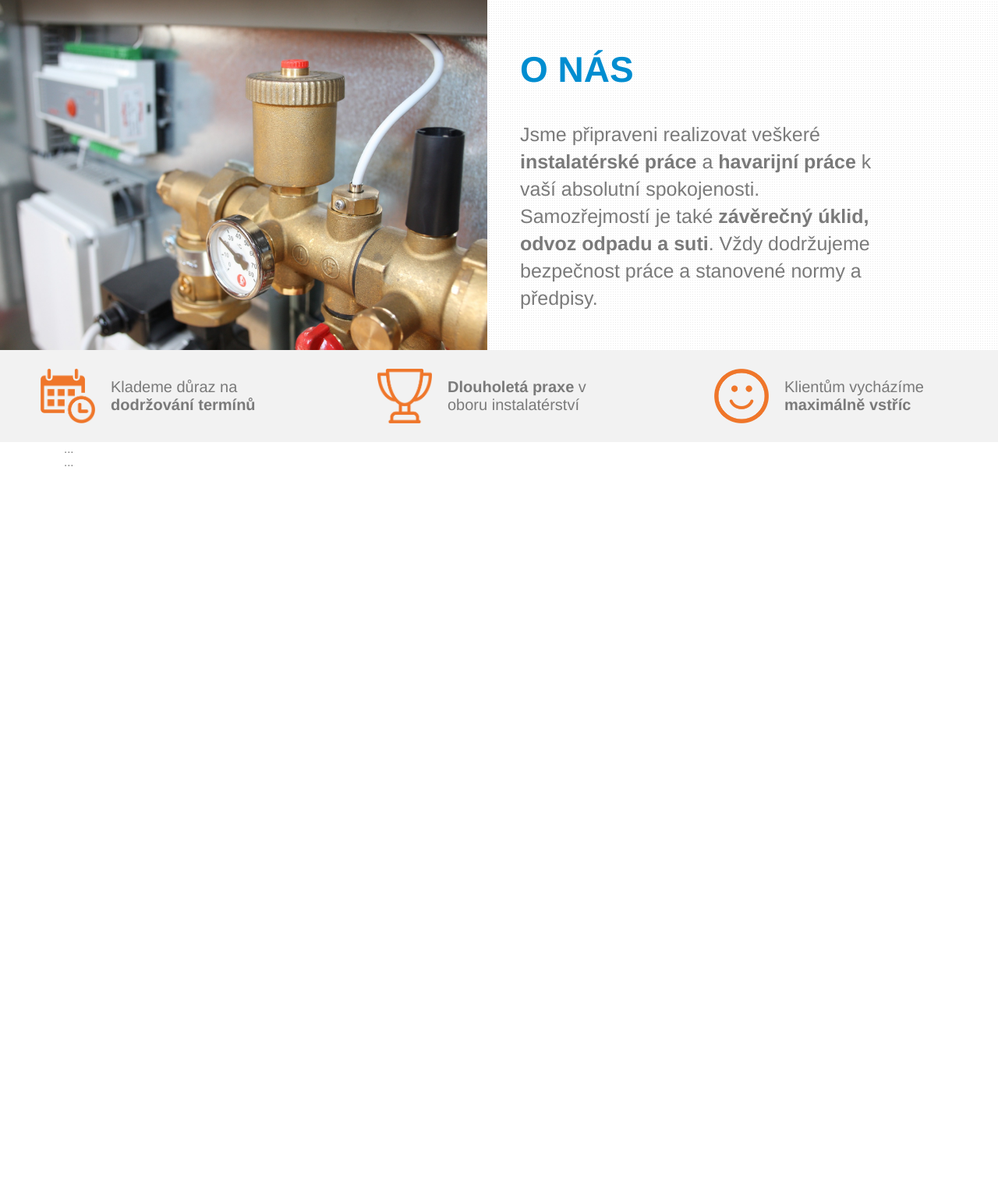
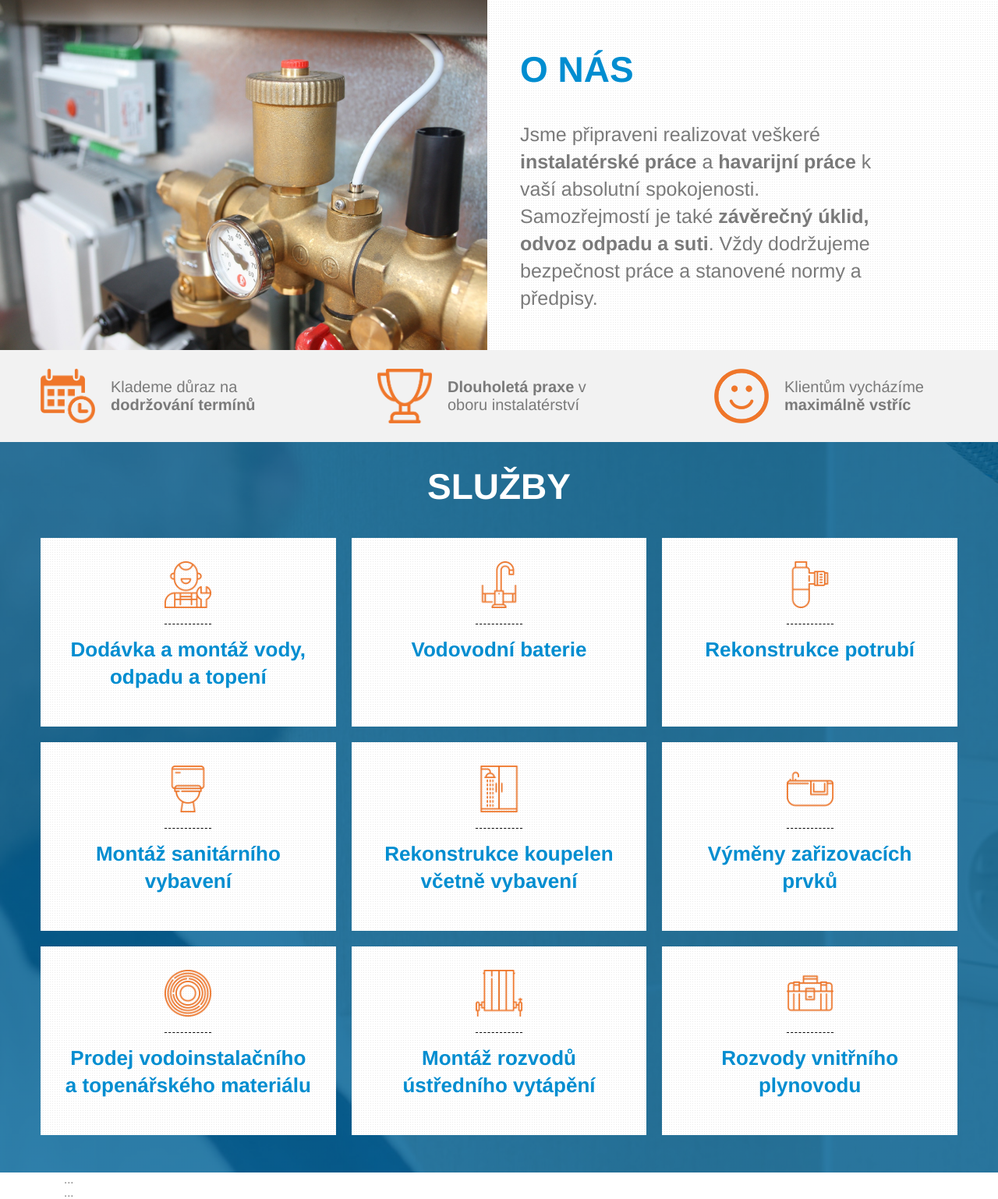
Before and after one commit to Igrok95Ronin/cz-sant-3, a PHP site: page / in a window 1280 px wide. Shown: the part 731-2269 px from the top of the page at 78% size. Before the commit the page ends 1329 px from the top, so only its background shows below. Run offline with PHP 8.4, Linux system fonts and the light colour scheme; some libraries are stand-ins or nearby versions.

Commit message:
finish fifth block

```diff
--- a/assets/css/style.css
+++ b/assets/css/style.css
@@ -160,6 +160,73 @@ body {
   margin: 0;
 }
 
+.fifth-section {
+  background-image: -webkit-gradient(linear, left top, left bottom, from(rgba(0, 101, 155, 0.8)), to(rgba(0, 101, 155, 0.8))), url(../img/hero1.jpg);
+  background-image: linear-gradient(rgba(0, 101, 155, 0.8), rgba(0, 101, 155, 0.8)), url(../img/hero1.jpg);
+  background-attachment: fixed;
+}
+
+.fifth-container {
+  max-width: 1200px;
+  margin: 0 auto;
+}
+
+.fifth-title {
+  color: #1e4691;
+  font-size: clamp(30px, 4vw, 46px);
+  font-weight: 600;
+  padding: 30px 0;
+  text-align: center;
+  color: #fff;
+}
+
+.fifth-box {
+  display: -ms-grid;
+  display: grid;
+  -ms-grid-columns: 1fr 20px 1fr 20px 1fr;
+  grid-template-columns: repeat(3, 1fr);
+  gap: 20px;
+}
+
+.fifth-items {
+  background-image: url(../img/tex-or.png);
+  padding-top: 30px;
+  padding-left: 30px;
+  padding-right: 30px;
+  padding-bottom: 30px;
+  background-color: #ffffff;
+  display: -webkit-box;
+  display: -ms-flexbox;
+  display: flex;
+  -webkit-box-orient: vertical;
+  -webkit-box-direction: normal;
+      -ms-flex-direction: column;
+          flex-direction: column;
+  -webkit-box-align: center;
+      -ms-flex-align: center;
+          align-items: center;
+  text-align: center;
+}
+.fifth-items:hover {
+  -webkit-box-shadow: 2px 2px 5px 2px #212121;
+          box-shadow: 2px 2px 5px 2px #212121;
+  cursor: pointer;
+}
+
+.fifth-items__img {
+  max-width: 60px;
+  padding-bottom: 20px;
+  margin-bottom: 15px;
+  border-bottom: 0.1px dashed black;
+}
+
+.fifth-items__text {
+  color: #008dd0;
+  font-size: 26px;
+  font-weight: 600;
+  line-height: 35px;
+}
+
 @media (max-width: 1200px) {
   .third-description {
     max-width: 100%;
@@ -201,6 +268,12 @@ body {
     margin-bottom: 50px;
   }
 }
+@media (max-width: 800px) {
+  .fifth-box {
+    -ms-grid-columns: 1fr;
+    grid-template-columns: 1fr;
+  }
+}
 @media (max-width: 768px) {
   .third-img {
     min-height: 300px;
@@ -209,6 +282,10 @@ body {
   .fourth-box__name {
     font-size: 19px;
   }
+
+  .fifth-items__text {
+    font-size: 24px;
+  }
 }
 @media (max-width: 576px) {
   .section {
--- a/assets/scss/style.scss
+++ b/assets/scss/style.scss
@@ -128,6 +128,52 @@ body{
     font-size: 20px;
     margin: 0;
 }
+//Fifth section
+.fifth-section {
+    background-image: linear-gradient(rgba(0,101,155,0.8),rgba(0,101,155,0.8)),url(../img/hero1.jpg);
+    background-attachment: fixed;
+}
+.fifth-container {
+    max-width: 1200px;
+    margin: 0 auto;
+}
+.fifth-title {
+    @include title();
+    color: #fff;
+}
+.fifth-box {
+    display: grid;
+    grid-template-columns: repeat(3,1fr);
+    gap: 20px;
+}
+.fifth-items {
+    background-image: url(../img/tex-or.png);
+    padding-top: 30px;
+    padding-left: 30px;
+    padding-right: 30px;
+    padding-bottom: 30px;
+    background-color: #ffffff;
+    display: flex;
+    flex-direction: column;
+    align-items: center;
+    text-align: center;
+    &:hover {
+        box-shadow: 2px 2px 5px 2px #212121;
+        cursor: pointer;
+    }
+}
+.fifth-items__img {
+    max-width: 60px;
+    padding-bottom: 20px;
+    margin-bottom: 15px;
+    border-bottom: 0.1px dashed black;
+}
+.fifth-items__text {
+    color: #008dd0;
+    font-size: 26px;
+    font-weight: 600;
+    line-height: 35px;
+}
 
 
 
@@ -163,6 +209,11 @@ body{
     }
 
 }
+@media (max-width: 800px) {
+    .fifth-box {
+        grid-template-columns: 1fr;
+    }
+}
 @media(max-width: 768px) {
     .third-img {
         min-height: 300px;
@@ -170,6 +221,9 @@ body{
     .fourth-box__name {
         font-size: 19px;
     }
+    .fifth-items__text {
+        font-size: 24px;
+    }
 }
 @media(max-width: 576px) {
     .section {
--- a/index.html
+++ b/index.html
@@ -96,6 +96,53 @@ $title = $text . ' ' . $city;
                 </div>
             </div>
         </section>
+        <section class="fifth-section pb-5">
+            <div class="container-fluid">
+                <div class="row">
+                    <div class="col-12 fifth-container">
+                        <h2 class="fifth-title">SLUŽBY</h2>
+                        <div class="fifth-box">
+                            <div class="fifth-items">
+                                <img class="fifth-items__img" src="assets/img/1-plumber-kopie.png" alt="" >
+                                <p class="fifth-items__text">Dodávka a montáž vody, odpadu a topení</p>
+                            </div>
+                            <div class="fifth-items">
+                                <img class="fifth-items__img" src="assets/img/2-tap-1-kopie.png" alt="" >
+                                <p class="fifth-items__text">Vodovodní baterie</p>
+                            </div>
+                            <div class="fifth-items">
+                                <img class="fifth-items__img" src="assets/img/3-pipes-3-kopie.png" alt="" >
+                                <p class="fifth-items__text">Rekonstrukce potrubí</p>
+                            </div>
+                            <div class="fifth-items">
+                                <img class="fifth-items__img" src="assets/img/4-toilet-kopie.png" alt="" >
+                                <p class="fifth-items__text">Montáž sanitárního vybavení</p>
+                            </div>
+                            <div class="fifth-items">
+                                <img class="fifth-items__img" src="assets/img/5-shower-1-kopie.png" alt="" >
+                                <p class="fifth-items__text">Rekonstrukce koupelen včetně vybavení</p>
+                            </div>
+                            <div class="fifth-items">
+                                <img class="fifth-items__img" src="assets/img/6-bathtub-kopie.png" alt="" >
+                                <p class="fifth-items__text">Výměny zařizovacích prvků</p>
+                            </div>
+                            <div class="fifth-items">
+                                <img class="fifth-items__img" src="assets/img/7-pipe-1-kopie.png" alt="" >
+                                <p class="fifth-items__text">Prodej vodoinstalačního a topenářského materiálu</p>
+                            </div>
+                            <div class="fifth-items">
+                                <img class="fifth-items__img" src="assets/img/8-radiator-kopie.png" alt="" >
+                                <p class="fifth-items__text">Montáž rozvodů ústředního vytápění</p>
+                            </div>
+                            <div class="fifth-items">
+                                <img class="fifth-items__img" src="assets/img/9-toolbox-kopie.png" alt="" >
+                                <p class="fifth-items__text">Rozvody vnitřního plynovodu</p>
+                            </div>
+                        </div>
+                    </div>
+                </div>
+            </div>
+        </section>
 
         <!--Нижний колонтитул страницы-->
         <footer>
```
Also changed, not shown: assets/img/1-plumber-kopie.png (added), assets/img/2-tap-1-kopie.png (added), assets/img/3-pipes-3-kopie.png (added), assets/img/4-toilet-kopie.png (added), assets/img/5-shower-1-kopie.png (added), assets/img/6-bathtub-kopie.png (added), assets/img/7-pipe-1-kopie.png (added), assets/img/8-radiator-kopie.png (added), assets/img/9-toolbox-kopie.png (added), assets/img/hero1.jpg (added).
